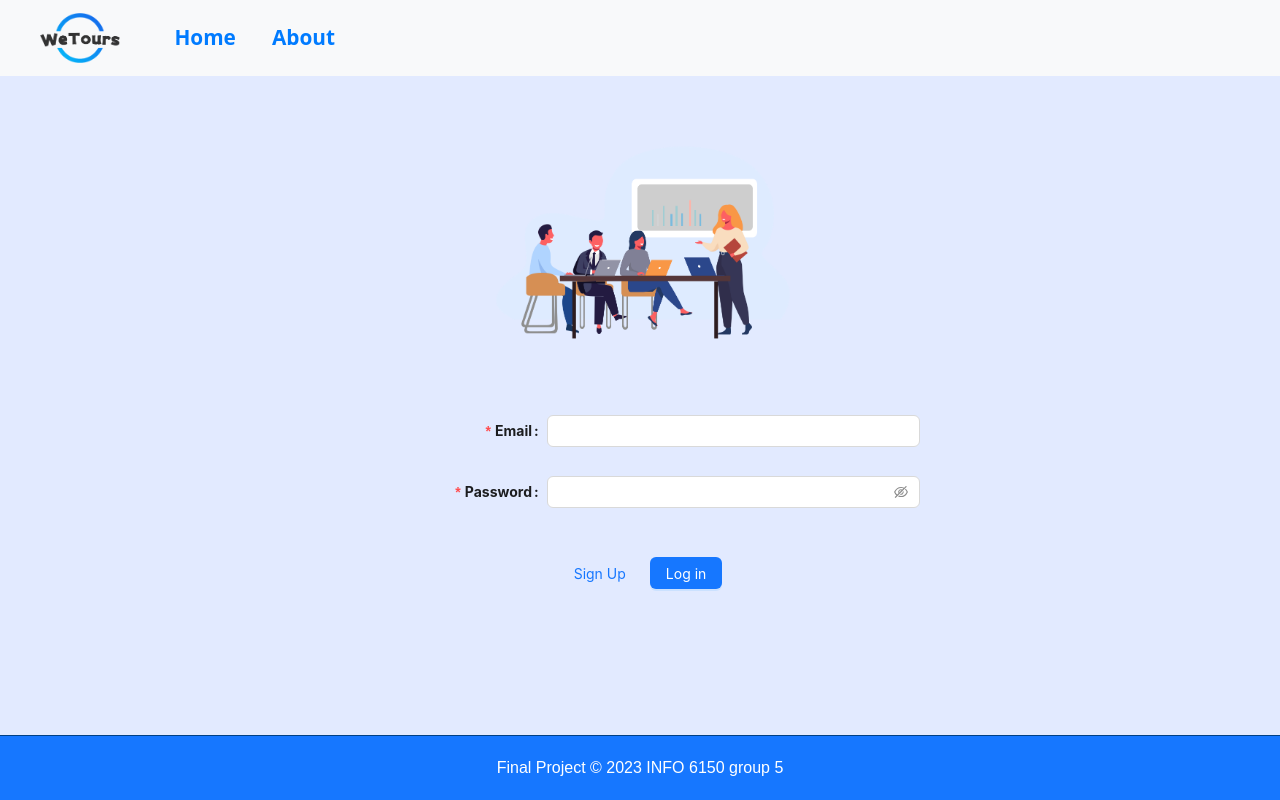
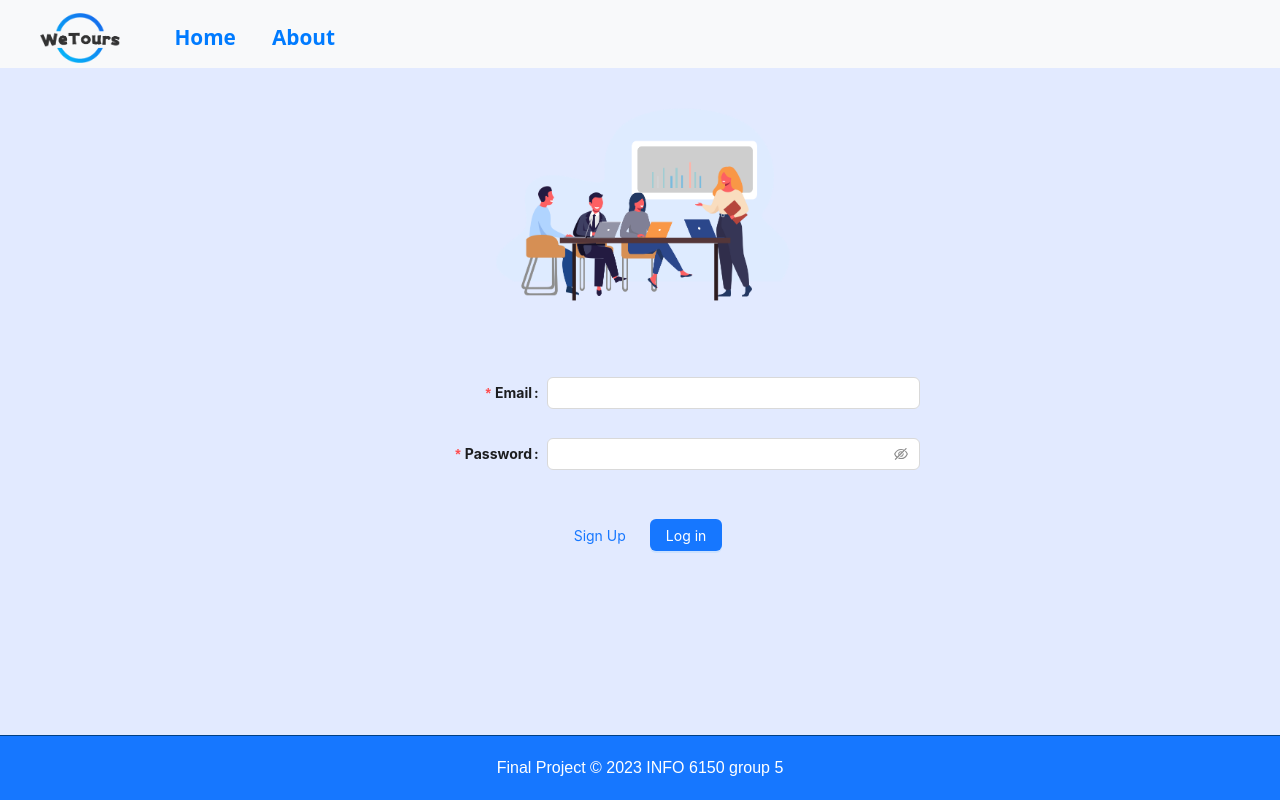
Before and after one commit to likun945/INFO6150_final_UI, a React (Create React App) app: page /login in a window 1280 px wide. Built offline with nearby package versions, Linux system fonts and the light colour scheme.

Commit message:
Optimize the layout

```diff
--- a/src/components/layout.css
+++ b/src/components/layout.css
@@ -1,5 +1,5 @@
 body {
-  background-color: #e2eaff !important;
+    background-color: #e2eaff !important;
 }
 
 .nav-txt {
@@ -56,7 +56,7 @@ body {
     font-size: 16px;
     font-family: 'Arial', sans-serif;
     border-top: 1px solid #004085;
-  }
+}
 
 
 .homepageLogo {
@@ -81,13 +81,15 @@ body {
 @media only screen and (max-width: 991px) {
     .nav-collapse {
         padding: 0 3% 0 3%;
-        margin: 10px auto;
+        margin: 0px auto;
     }
+
     .nav-profile {
         width: 100%;
         margin: 10px auto;
         text-align: center;
     }
+
     .nav-txt {
         color: #007bff !important;
         font-size: 1.3rem !important;
--- a/src/components/layout.jsx
+++ b/src/components/layout.jsx
@@ -10,6 +10,7 @@ import useAuth from '../hooks/useAuth';
 const Layout = ({ children }) => {
   const location = useLocation();
   const { isAuthenticated } = useAuth();
+  const { pathname } = location;
   return (
     <div className="wrapper">
       <header>
@@ -24,10 +25,14 @@ const Layout = ({ children }) => {
               <Nav.Link className='nav-txt' href="/home"><b>Home</b></Nav.Link>
               <Nav.Link className='nav-txt' href="/about"><b>About</b></Nav.Link>
             </Nav>
-            <hr></hr>
+            {
+                  !pathname.includes('login') ? <hr></hr>:null
+            }
             <div className='nav-profile'>
               {isAuthenticated ? (
-                <ProfileDropdown />
+                <div>
+                  <ProfileDropdown />
+                </div>
               ) : (
                 !(location.pathname === '/login') && (<Link to="/login" className="d-block link-body-emphasis text-decoration-none">
                   LOGIN/SIGNUP
--- a/src/pages/login/index.jsx
+++ b/src/pages/login/index.jsx
@@ -31,7 +31,7 @@ const LoginPage = () => {
       }
     } catch (error) {
       console.error('Error:', error);
-      messageApi.error('An error occurred while logging in');
+      messageApi.error('Incorrect email or password.');
     }
   };
 
--- a/src/pages/login/index.scss
+++ b/src/pages/login/index.scss
@@ -65,7 +65,8 @@ button {
 }
 
 .loginContainer{
-    margin-top: 50px;
+    margin-top: 20px;
+    margin-bottom: 30px;
     img{
         width: 300px;
     }
@@ -128,3 +129,7 @@ h1{
         font-size: 5vw !important;
     }
 }
+
+.nav-bar {
+    padding-bottom: 0px !important;
+}
```
